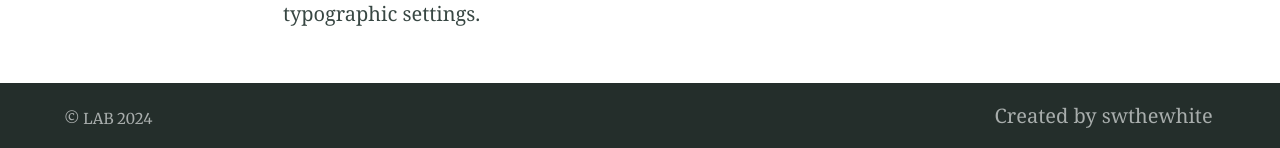
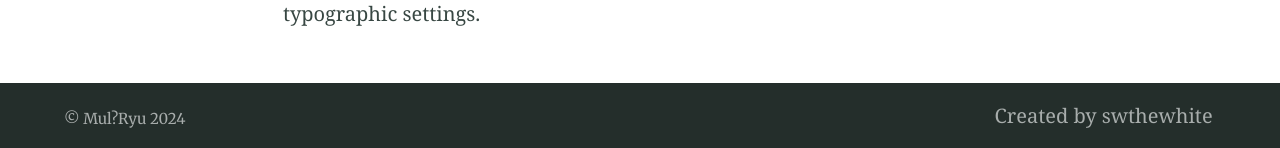
Before and after one commit to A-two-Z/A-two-Z.github.io, a Jekyll site: the page built from index.md, in a window 1280 px wide and 900 px high, scrolled down 4872 px. Shown: the part 749-897 px from the top of the window. Built offline with Jekyll 4.4.1, drawn with Linux system fonts in a browser that asks for light colours.

Commit message:
fix: change site title LAB->Mul?Ryu

```diff
--- a/_config.yml
+++ b/_config.yml
@@ -101,7 +101,7 @@ defaults:
 # 7. Site settings
 encoding: utf-8 # Make sure the encoding is right
 lang: ko-KR # Set the site language
-title: "LAB" # Site name or title, also used in jekyll-seo-tag
+title: "Mul?Ryu" # Site name or title, also used in jekyll-seo-tag
 logo: "/assets/logos/logo.svg" # Site logo, also used in jekyll-seo-tag
 description: "Alembic is a starting point for Jekyll projects. Rather than starting from scratch, this boilerplate is designed to get the ball rolling immediately" # Site description and default description, also used in jekyll-seo-tag
 url: "https://mul-ryu.github.io/" # Site url, also used in jekyll-seo-tag
```
